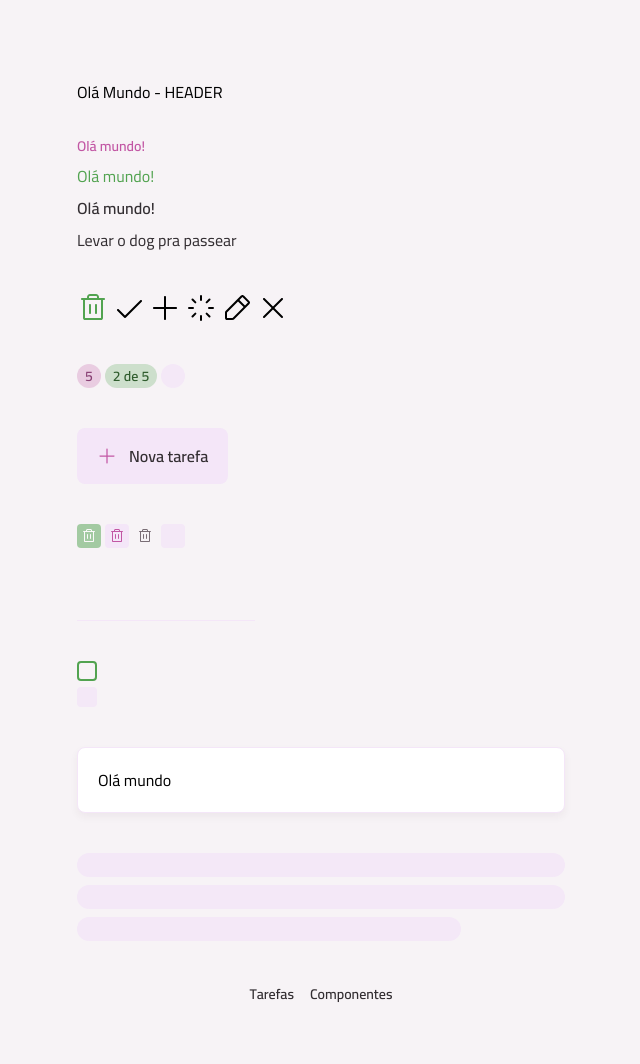
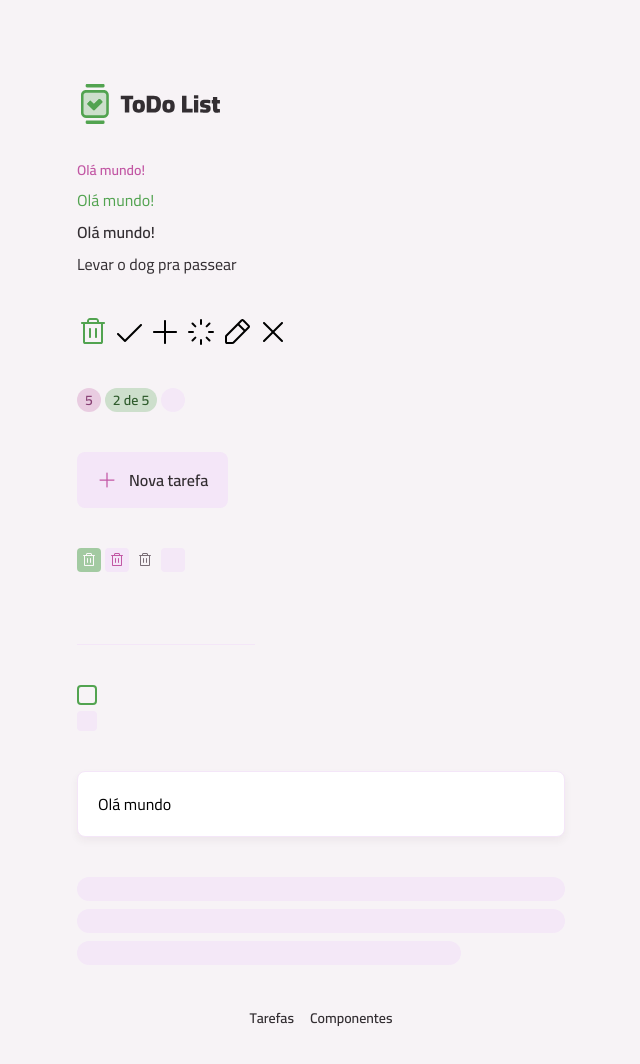
Before and after one commit to luizGTogni/todo-list-react, a React (Vite) app: page /componentes in a window 1280 px wide. Shown: the top 1064 px of the page, without its empty margins (319-959 px from the left). Built offline with nearby package versions, Linux system fonts and the light colour scheme.

Commit message:
refactor: add core component in layout main

```diff
--- a/src/pages/layout-main.tsx
+++ b/src/pages/layout-main.tsx
@@ -1,30 +1,16 @@
-import { NavLink, Outlet } from 'react-router';
-import Container from '../components/Container';
-import Text from '../components/Text';
+import { Outlet } from 'react-router';
+import Footer from '../core-components/Footer';
+import Header from '../core-components/Header';
+import MainContent from '../core-components/MainContent';
 
 export default function LayoutMain() {
   return (
     <>
-      <Container as="header" className="mt-3 md:mt-20">
-        Olá Mundo - HEADER
-      </Container>
-      <main className="mt-4 md:mt-8">
+      <Header />
+      <MainContent>
         <Outlet />
-      </main>
-      <footer className="my-5 md:my-10">
-        <nav className="flex items-center justify-center gap-4">
-          <NavLink to="/">
-            <Text variant="body-sm-bold" className="text-gray-300">
-              Tarefas
-            </Text>
-          </NavLink>
-          <NavLink to="/componentes">
-            <Text variant="body-sm-bold" className="text-gray-300">
-              Componentes
-            </Text>
-          </NavLink>
-        </nav>
-      </footer>
+      </MainContent>
+      <Footer />
     </>
   );
 }
```
